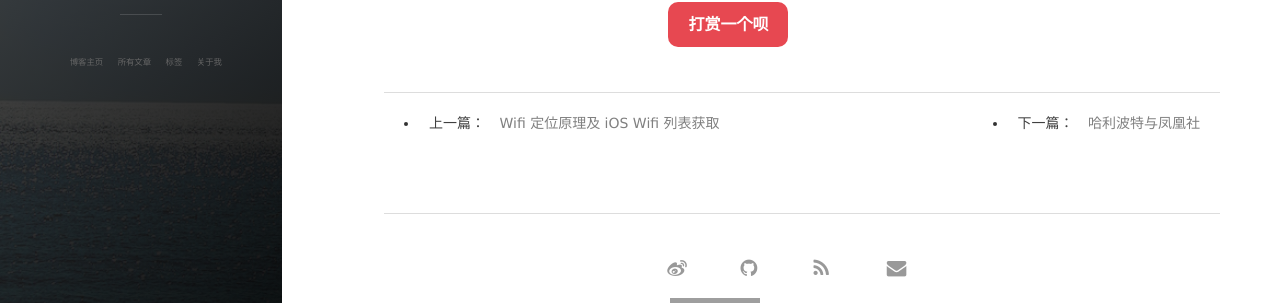
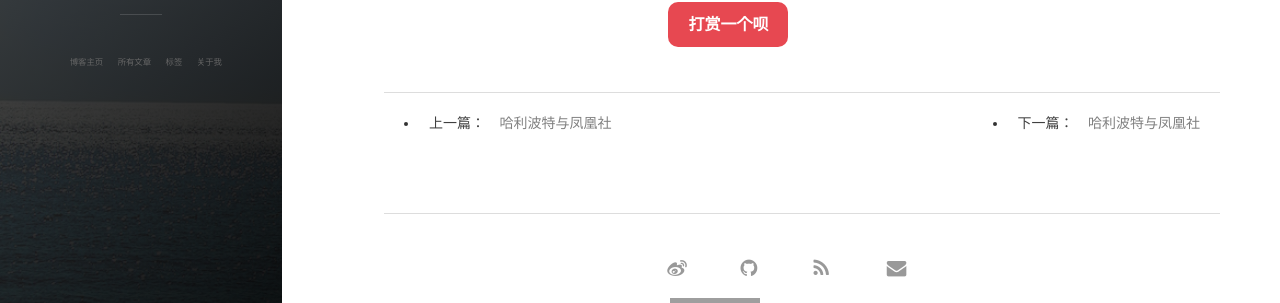
Before and after one commit to DARLING9801/DARLING9801.github.io, a Jekyll site: the page built from _posts/2015-08-25-HEXO搭建个人博客.md, in a window 1280 px wide and 900 px high, scrolled down 2532 px. Shown: the part 512-815 px from the top of the window. Built offline with Jekyll 4.4.1, drawn with Linux system fonts in a browser that asks for light colours; nearby versions of some CDN libraries; our own code applies the rules of GitHub Pages for plain Markdown files; comment, search, counter and statistics services are not loaded; part of the change alters nothing that is shown; grey boxes are pictures that could not be loaded.

Commit message:
Update 2016-04-02-CocoaPod_Use.md

````diff
--- a/_posts/2016-04-02-CocoaPod_Use.md
+++ b/_posts/2016-04-02-CocoaPod_Use.md
@@ -1,173 +1,6 @@
 ---
-layout: post
-title: CocoaPods使用心得
-date: 2016-04-02
-tag: iOS
+layout:
+title: 哈利波特与凤凰社
+date: 2018-06-02
+tag:
 ---
-
-### 简介：
-　本章介绍什么是 `CocoaPods` ,如何使用 `CocoaPods` , 以及 `CocoaPods` 的原理,和使用 `CocoaPods` 时经常出现的一些问题。
-
-　Cocoapods 是 OS X 和 iOS 下的一个第三方库管理工具。我们能使用CocoaPods添加被称作 “Pods”的依赖库,并轻松管理它们的版本,CocoaPods会帮我们配置好这些三方库的路径及开发环境,极大的提升了开发者的工作效率。
-
-
-### 安装CocoaPods
-
-　Mac下自带ruby,使用ruby的gem命令安装,ruby的软件源被墙了,把官方的ruby源替换成国内的淘宝源。
-
-### 更换Gem源
-
-```bash
-$ gem sources --remove https://rubygems.org/
-$ gem sources -a https://ruby.taobao.org/
-$ gem sources -l
-```
-* 1.移除掉原有的源（服务器在国外，速度较慢）。
-* 2.等1有反应之后再敲2命令（替换成淘宝上的ruby镜像https）。
-* 3.验证是否成功。成功如下：
-
-```bash
-
-*** CURRENT SOURCES ***
-
-http://ruby.taobao.org/
-
-```
-
-### 更新Gem源
-
-```bash
-
-sudo gem update --system
-
-```
-
-### 安装cocoapods
-
-```bash
-
-$ sudo gem install cocoapods
-$ pod setup
-
-```
-
-pod setup 在执行时会比较慢，因为Cocoapods 要将它的信息下载到 ~/.cocoapods目录下, 耐心等待…
-
-
-#### 提升cocoapods的安装速度
-
-所有的项目的 Podspec 文件都托管在https://github.com/CocoaPods/Specs。第一次执行 pod setup 时，CocoaPods 会将这些podspec索引文件更新到本地的 ~/.cocoapods/目录下，这个索引文件比较大，有 80M 左右。
-作者akinliu 在 gitcafe 和 oschina 上建立了 CocoaPods 索引库的镜像(在国内),我们可以使用CocoaPods国内的镜像索引，操作时会快多了,如gitcafe：
-
-```bash
-
-pod repo remove master
-pod repo add master https://gitcafe.com/akuandev/Specs.git
-pod repo update
-
-```
-
-
-### 使用cocoapods
-
-cocoapods安装完成后，使用 pod search 命令来验证一下
-
-```bash
-
-pod search AFNetworking
-
-
-```
-
-终端将会有如下结果：
-
-```bash
-
--> AFNetworking (3.0.4)
-A delightful iOS and OS X networking framework.
-pod 'AFNetworking', '~> 3.0.4'
-- Homepage: https://github.com/AFNetworking/AFNetworking
-- Source:   https://github.com/AFNetworking/AFNetworking.git
-- Versions: 3.0.4, 3.0.3, 3.0.2, 3.0.1, 3.0.0, 3.0.0-beta.3, 3.0.0-beta.2,
-3.0.0-beta.1, 2.6.3, 2.6.2, 2.6.1, 2.6.0, 2.5.4, 2.5.3, 2.5.2, 2.5.1, 2.5.0,
-2.4.1, 2.4.0, 2.3.1, 2.3.0, 2.2.4, 2.2.3, 2.2.2, 2.2.1, 2.2.0, 2.1.0, 2.0.3,
-2.0.2, 2.0.1, 2.0.0, 2.0.0-RC3, 2.0.0-RC2, 2.0.0-RC1, 1.3.4, 1.3.3, 1.3.2,
-1.3.1, 1.3.0, 1.2.1, 1.2.0, 1.1.0, 1.0.1, 1.0, 1.0RC3, 1.0RC2, 1.0RC1,
-0.10.1, 0.10.0, 0.9.2, 0.9.1, 0.9.0, 0.7.0, 0.5.1 [master repo]
-- Subspecs:
-- AFNetworking/Serialization (3.0.4)
-- AFNetworking/Security (3.0.4)
-- AFNetworking/Reachability (3.0.4)
-- AFNetworking/NSURLSession (3.0.4)
-- AFNetworking/UIKit (3.0.4)
-
-
--> AFNetworking+AutoRetry (0.0.5)
-Auto Retries for AFNetworking requests
-pod 'AFNetworking+AutoRetry', '~> 0.0.5'
-- Homepage: https://github.com/shaioz/AFNetworking-AutoRetry
-- Source:   https://github.com/shaioz/AFNetworking-AutoRetry.git
-- Versions: 0.0.5, 0.0.4, 0.0.3, 0.0.2, 0.0.1 [master repo]
-
-.........太多了，省略
-
-```
-
-pod search 是CocoaPods的一个搜索命令,我们可以用来搜索任何托管在CocoaPods上的三方库。
-
-使用CocoaPods时需要新建一个 Podfile 的文件,cd 到 我的Demo项目里，Demo目录下有三个文件
-
-```bash
-
-Demo 、  Demo.xcodeproj  、 DemoTests
-
-```
-
-新建 Podfile
-
-```bash
-
-touch Podfile
-
-```
-
-vim 编辑 Podfile
-
-```bash
-vim Podfile
-```
-由于是新建的 Podfile 里面应该是空白的。然后我们在里面添加依赖库，格式如下：
-
-```bash
-
-platform :ios
-pod 'Reachability',  '~> 3.0.0'
-pod 'ASIHTTPRequest'
-
-```
-
-‘~> 3.0.0’ 是 Reachability 的版本号, 设定了版本号CocoaPods就会下载对应的版本,ASIHTTPRequest没指定版本号,CocoaPods就会下载最新版本的ASIHTTPRequest。
-退出编辑，执行 pod install 下载三方库。
-
-```bash
-
-pod install
-
-```
-完成后我Demo项目下的文件多了几个:
-
-```bash
-Demo 、  Demo.xcodeproj  、 DemoTests （之前的三个）
-
-Demo.xcworkspace 、Podfile 、Podfile.lock 、Pods
-```
-
-这个时候我们打开Demo项目是点击 Demo.xcworkspace 文件了，到此CocoaPods的基本使用已经讲完了，接下来的CocoaPods的原理，和让我们自己的三方库也支持CocoaPods。
-
-待续…
-
-[深入理解 CocoaPods](http://blog.jobbole.com/53365/)
-
-<br>
-
-转载请注明：[潘柏信的博客](http://baixin) » [点击阅读原文](http://baixin.io/2016/04/CocoaPod_Use/)
````
